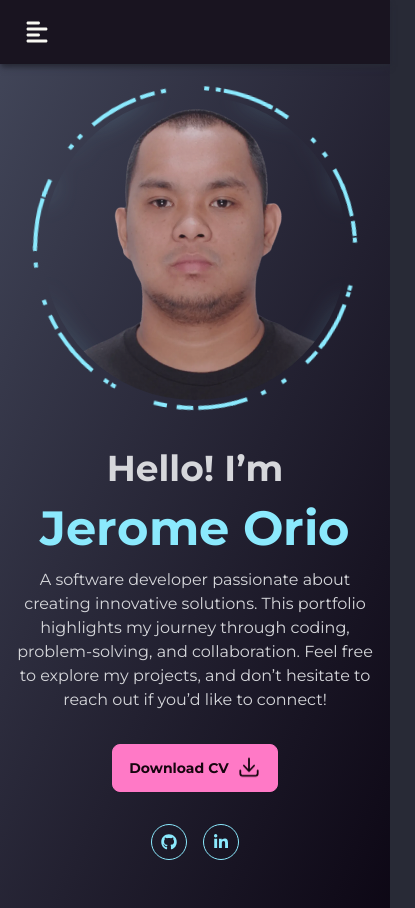
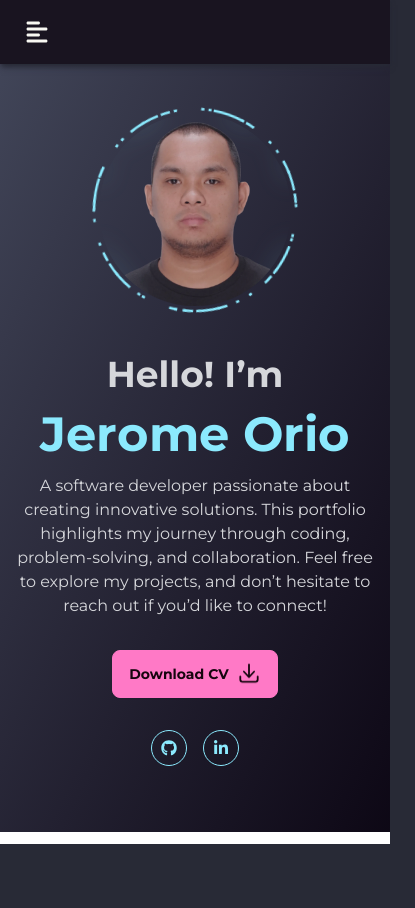
Before and after one commit to jerome-orio/jerome-orio-portfolio, a Next.js app: page / in a window 390 px wide. Shown: the whole page, 415 px wide, since content can reach past the window. After the commit the page ends 844 px from the top, so only its background shows below. Built offline with nearby package versions, Linux system fonts and the light colour scheme.

Commit message:
Mini changes on UI.

```diff
--- a/app/globals.css
+++ b/app/globals.css
@@ -25,3 +25,7 @@ body {
     text-wrap: balance;
   }
 }
+
+* {
+  word-break: break-word;
+}
--- a/app/page.tsx
+++ b/app/page.tsx
@@ -9,11 +9,13 @@ const Home = () => {
       <div className="hero-content text-neutral-content text-center animate-fadeIn">
         <div className="grid grid-cols-1 md:grid-cols-2">
           <div className="relative flex my-4 items-center justify-center lg:order-2 sm:order-1">
-            <svg className="absolute animate-circular will-change-transform" width="380" height="380">
-              <circle cx="190" cy="190" r="160" fill="none" strokeWidth="4" stroke="#3498db" strokeDasharray="50, 5, 15" className="stroke-info animate-circularDash1 will-change-stroke-dashoffset" />
-              <circle cx="190" cy="190" r="160" fill="none" strokeWidth="4" stroke="#3498db" strokeDasharray="5, 50" className="stroke-info animate-circularDash2 will-change-stroke-dashoffset" />
-            </svg>
-            <ProfilePicture width={304} height={304} className="relative rounded-full backdrop-filter backdrop-blur-md opacity-75" />
+            <div className="absolute w-full h-full flex items-center justify-center">
+              <svg className="w-60 h-60 sm:w-64 sm:h-64 md:w-[380px] md:h-[380px] animate-circular will-change-transform" viewBox="0 0 380 380" >
+                <circle cx="190" cy="190" r="160" fill="none" strokeWidth="4" stroke="#3498db" strokeDasharray="50, 5, 15" className="stroke-info animate-circularDash1 will-change-stroke-dashoffset" />
+                <circle cx="190" cy="190" r="160" fill="none" strokeWidth="4" stroke="#3498db" strokeDasharray="5, 50" className="stroke-info animate-circularDash2 will-change-stroke-dashoffset" />
+              </svg>
+            </div>
+            <ProfilePicture width={304} height={304} className="relative rounded-full backdrop-filter backdrop-blur-md opacity-75 w-48 h-48 sm:w-60 sm:h-60 md:w-[304px] md:h-[304px]" />
           </div>
           <div className="max-w-md py-4 my-4 lg:order-1 sm:order-2">
             <h1 className="text-4xl font-bold">Hello! I’m </h1>
```
